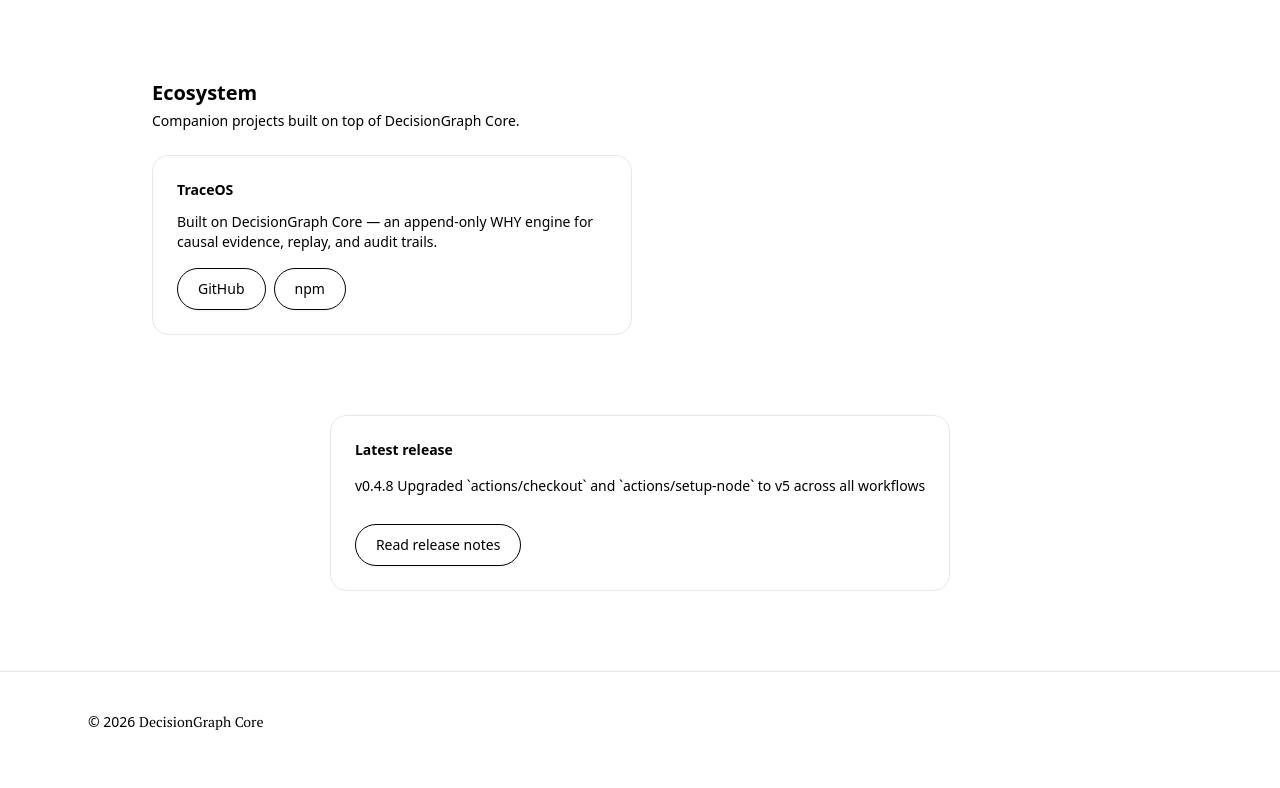
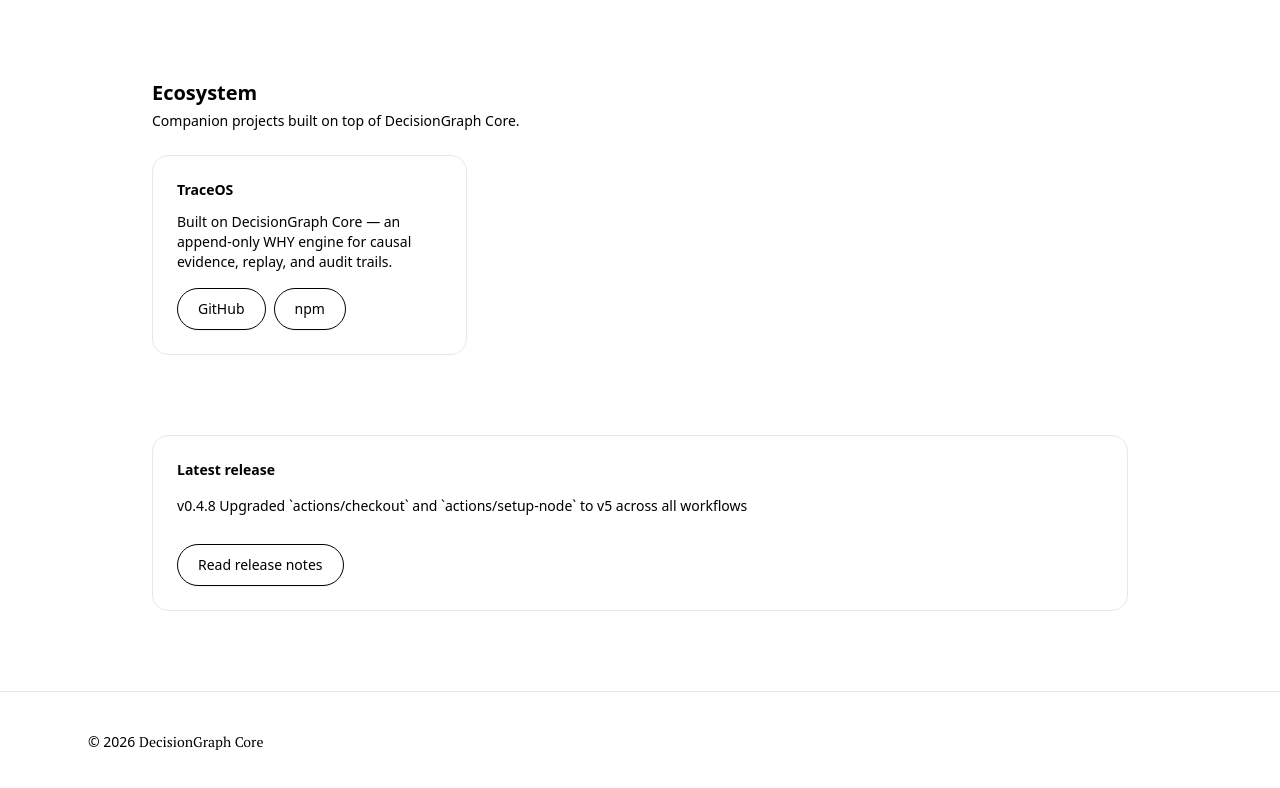
Before and after one commit to izumix77/decisiongraph-core-site, a Next.js app: page / in a window 1280 px wide. Shown: the part 1956-2744 px from the top of the page. Built offline with nearby package versions, Linux system fonts and the light colour scheme.

Commit message:
fix: improve homepage card layout spacing

```diff
--- a/app/page.tsx
+++ b/app/page.tsx
@@ -23,7 +23,7 @@ export default function Page() {
   return (
     <main className="flex flex-col">
       {/* Hero */}
-      <section className="mx-auto max-w-5xl px-6 pt-20 pb-12">
+      <section className="mx-auto w-full max-w-5xl px-6 pt-20 pb-12">
         {/* 👇 最小の思想導線 */}
         <p className="text-xs text-[color:var(--color-ink-subtle)]">
           Based on the Causal Reachability Model
@@ -73,7 +73,7 @@ export default function Page() {
       </section>
 
 {/* 👇 Core Concepts: Theory / Operations / Vision */}
-<section className="mx-auto max-w-5xl px-6 pb-16">
+<section className="mx-auto w-full max-w-5xl px-6 pb-16">
   <div className="mb-6 flex items-center justify-between gap-4">
     <div>
       <h2 className="text-xl font-semibold text-[color:var(--color-ink)]">
@@ -200,7 +200,7 @@ export default function Page() {
 </section>
 
       {/* Features */}
-<section className="mx-auto max-w-5xl px-6 pb-16">
+<section className="mx-auto w-full max-w-5xl px-6 pb-16">
   <div className="grid gap-4 md:grid-cols-3">
     <Card title="Determinism">
       <p className="text-sm text-[color:var(--color-ink-subtle)]">
@@ -225,12 +225,12 @@ export default function Page() {
 </section>
 
       {/* CI Validation */}
-      <section className="mx-auto max-w-5xl px-6 pb-20">
+      <section className="mx-auto w-full max-w-5xl px-6 pb-20">
         <CiValidationCard />
       </section>
 
       {/* Ecosystem */}
-      <section className="mx-auto max-w-5xl px-6 pb-20">
+      <section className="mx-auto w-full max-w-5xl px-6 pb-20">
         <div className="mb-6 flex items-center justify-between gap-4">
           <div>
             <h2 className="text-xl font-semibold text-[color:var(--color-ink)]">
@@ -242,7 +242,7 @@ export default function Page() {
           </div>
         </div>
 
-        <div className="grid gap-4 sm:grid-cols-2">
+        <div className="grid gap-4 sm:grid-cols-2 lg:grid-cols-3">
           {ecosystem.map((item) => (
             <Card key={item.title} title={item.title}>
               <p className="text-sm text-[color:var(--color-ink-subtle)]">
@@ -270,7 +270,7 @@ export default function Page() {
       </section>
 
       {/* Latest Release */}
-      <section className="mx-auto max-w-5xl px-6 pb-20">
+      <section className="mx-auto w-full max-w-5xl px-6 pb-20">
         <Card title="Latest release">
           <p className="text-sm text-[color:var(--color-ink-subtle)] leading-7">
             <span className="font-medium text-[color:var(--color-ink)]">
```
